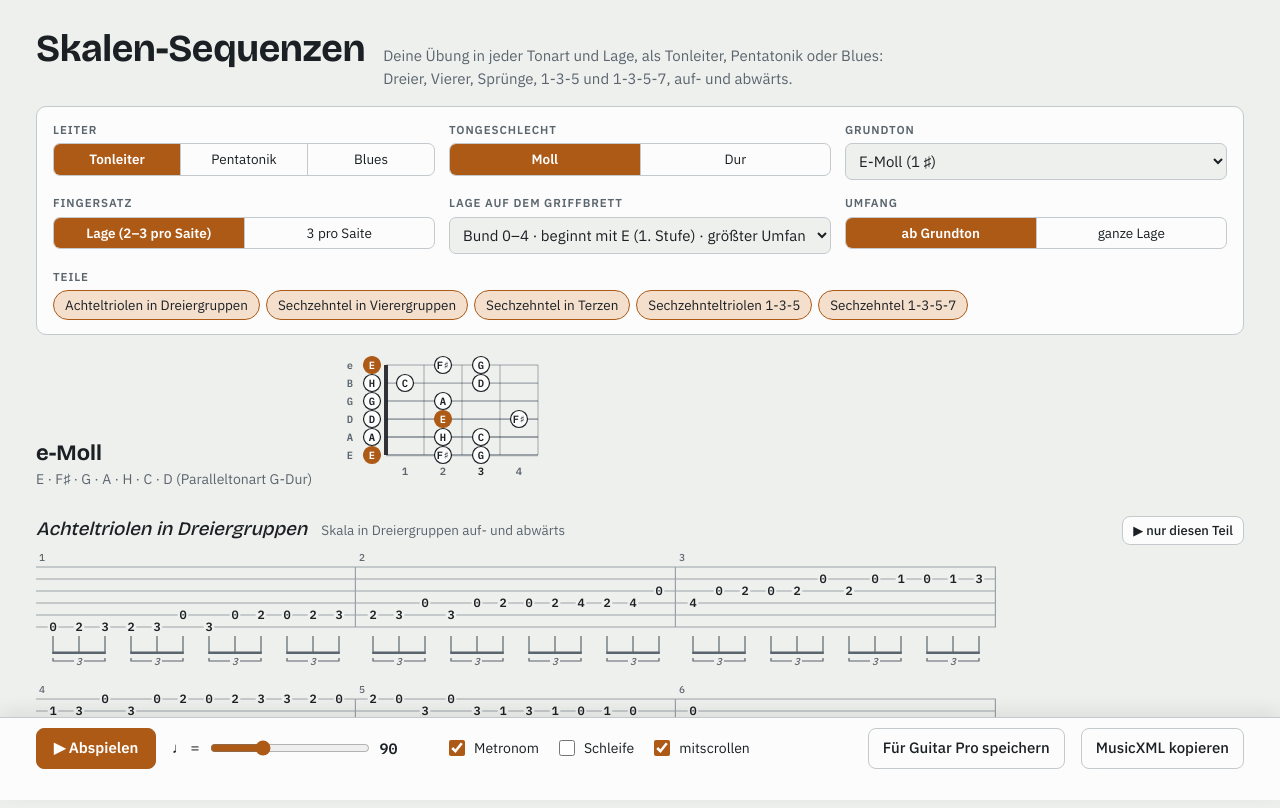
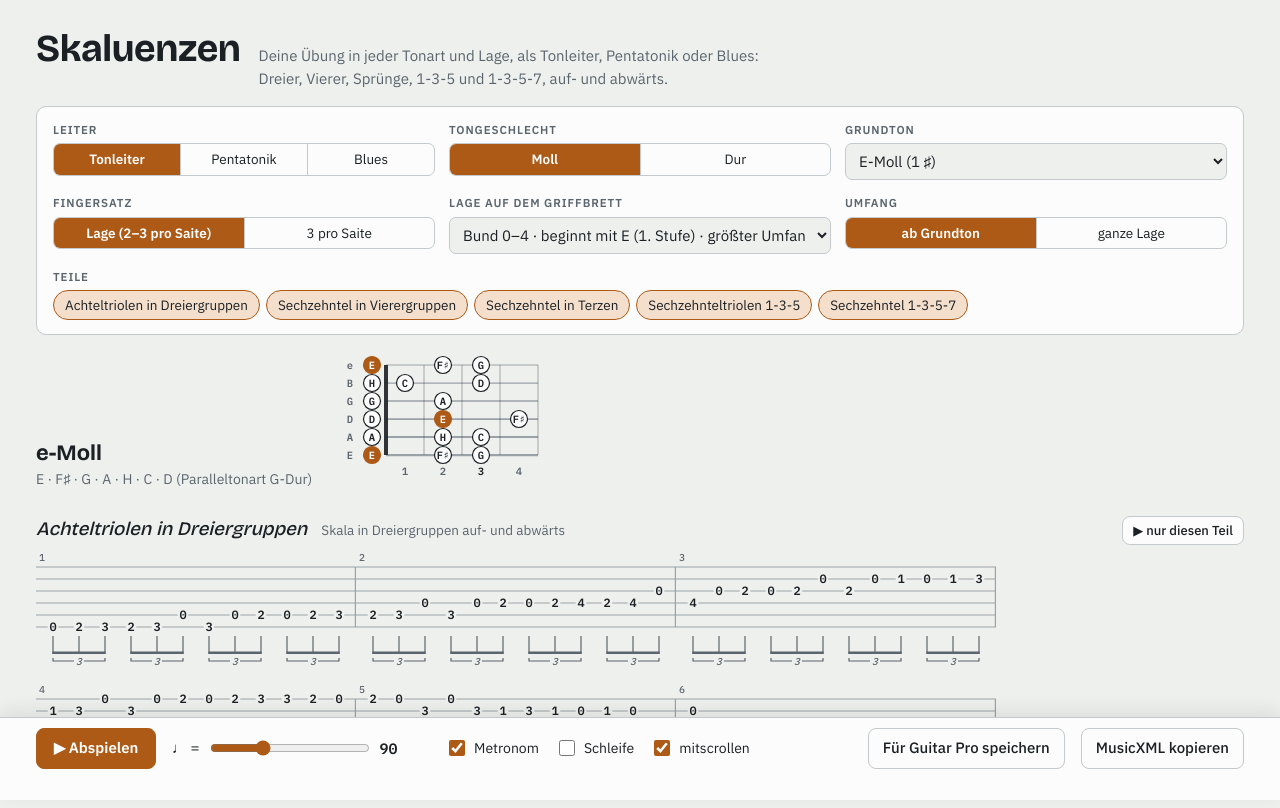
Before and after one commit to thebaconing/skaluenzen, a website: page index.html in a window 1280 px wide. Shown: the top 808 px of the page. Drawn offline with nearby package versions, Linux system fonts and the light colour scheme.

Commit message:
Projekt in "Skaluenzen" umbenennen
Umbenennung:
- index.html: Seitentitel und Überschrift auf "Skaluenzen" geändert
- README.md: Titel auf "Skaluenzen" geändert
- package.json: Paketname auf "skaluenzen" geändert

Co-Authored-By: Claude Opus 5.5 <noreply@anthropic.com>

```diff
--- a/index.html
+++ b/index.html
@@ -3,7 +3,7 @@
 <head>
 <meta charset="utf-8">
 <meta name="viewport" content="width=device-width, initial-scale=1, viewport-fit=cover">
-<title>Skalen-Sequenzen</title>
+<title>Skaluenzen</title>
 <link rel="preconnect" href="https://fonts.googleapis.com">
 <link rel="stylesheet" href="https://fonts.googleapis.com/css2?family=Bricolage+Grotesque:opsz,wght@12..96,500;12..96,700&family=IBM+Plex+Sans:wght@400;500;600&family=IBM+Plex+Mono:wght@500;600&display=swap">
 <link rel="stylesheet" href="css/style.css">
@@ -11,7 +11,7 @@
 <body>
 <div class="wrap">
 <header>
-  <h1>Skalen-Sequenzen</h1>
+  <h1>Skaluenzen</h1>
   <p>Deine Übung in jeder Tonart und Lage, als Tonleiter, Pentatonik oder Blues: Dreier, Vierer, Sprünge, 1-3-5 und 1-3-5-7, auf- und abwärts.</p>
 </header>
 
--- a/package.json
+++ b/package.json
@@ -1,5 +1,5 @@
 {
-  "name": "skalen-sequenzen",
+  "name": "skaluenzen",
   "version": "1.0.0",
   "description": "Gitarren-Skalenübungen (Dreier, Vierer, Sprünge, 1-3-5, 1-3-5-7) für jede Tonart, Leiter und Lage, mit Wiedergabe und MusicXML-Export für Guitar Pro.",
   "private": true,
```
Also changed, not shown: README.md.
